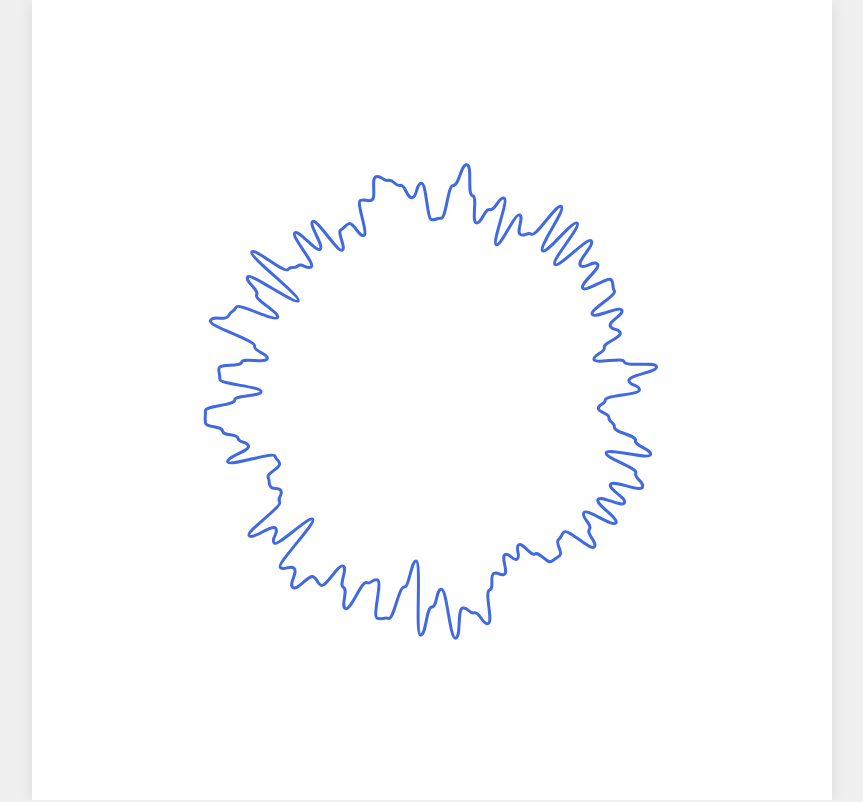
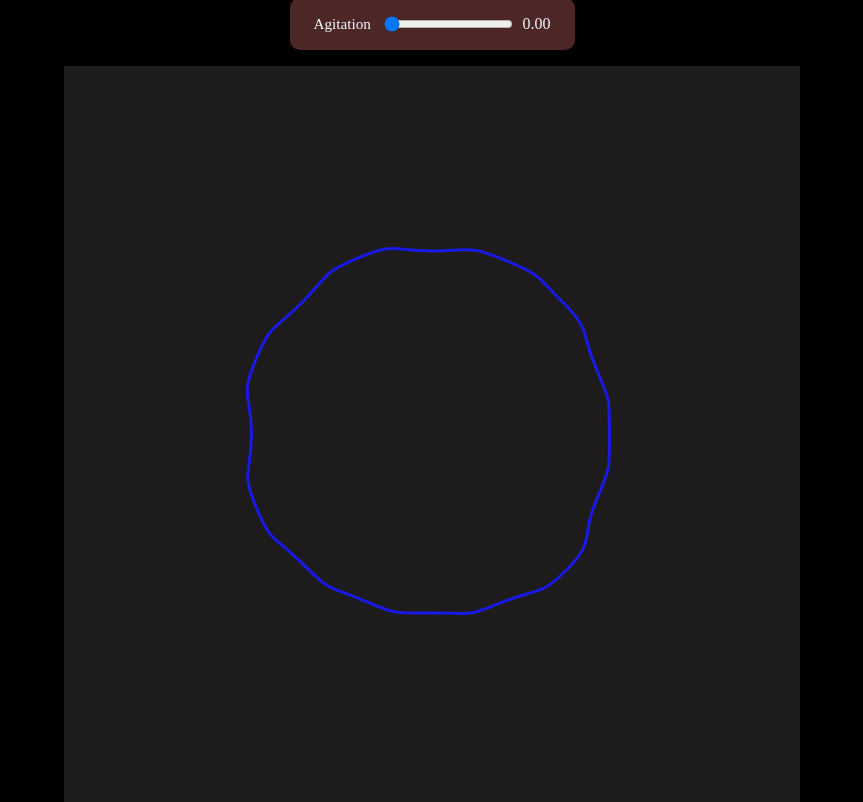
Before and after one commit to nathanaelambert/nthlmb, a plain HTML site: page animation/animation.html in a window 1280 px wide. Shown: the whole page, without its empty margins (208-1071 px from the left). Drawn offline with Linux system fonts and the light colour scheme.

Commit message:
variable number of points

```diff
--- a/animation/animation.html
+++ b/animation/animation.html
@@ -2,7 +2,7 @@
 <html lang="en">
 <head>
   <meta charset="UTF-8">
-  <title>Oscillating Smooth Circle</title>
+  <title>Oscillating Smooth Circle Controls</title>
   <style>
     html, body {
       height: 100%;
@@ -13,46 +13,137 @@
       min-height: 100vh;
       min-width: 100vw;
       display: flex;
+      flex-direction: column;
       align-items: center;
       justify-content: center;
-      background: #f0f0f0;
+      background: #000000;
+    }
+    #controls {
+      display: flex;
+      flex-wrap: wrap;
+      justify-content: center;
+      gap: 16px;
+      margin-bottom: 16px;
+      background: #a151517a;
+      color: aliceblue;
+      padding: 16px 24px;
+      border-radius: 10px;
+      box-shadow: 0 2px 8px rgba(0,0,0,0.07);
+    }
+    .control-group {
+      display: flex;
+      align-items: center;
+      gap: 8px;
+      min-width: 170px;
+    }
+    .control-group label {
+      min-width: 60px;
+      font-size: 0.95em;
     }
     canvas {
       display: block;
-      background: white;
+      background: rgb(29, 27, 27);
       box-shadow: 0 2px 16px rgba(0,0,0,0.1);
+      margin: 0 auto;
     }
   </style>
 </head>
 <body>
+<div id="controls">
+  <div class="control-group">
+    <label for="agitation">Agitation</label>
+    <input type="range" id="agitation" min="0" max="1" step="0.01" value="0">
+    <span id="agitation_val">0.00</span>
+  </div>
+</div>
 <canvas id="wave"></canvas>
 <script>
 const canvas = document.getElementById('wave');
 const ctx = canvas.getContext('2d');
 
+// Controls
+const agitationInput = document.getElementById('agitation');
+const agitationVal = document.getElementById('agitation_val');
+
+// Fixed values
+const amplitude = 0.04;
+const lineWeight = 3;
+
+// State
+let agitation = +agitationInput.value;
+let numPoints = 16;
+let speed = 1;
+let lineColor = 'hsl(240, 80%, 50%)'; // initial blue
+
+// Update agitation and derived parameters
+agitationInput.addEventListener('input', () => {
+  agitation = +agitationInput.value;
+  agitationVal.textContent = agitation.toFixed(2);
+  updateAgitationParams();
+  resetPhases();
+});
+function lerp(a, b, t) {
+  return a + (b - a) * t;
+}
+function lerpHue(a, b, t) {
+  // Interpolate hue taking the shortest path around the color wheel
+  let d = b - a;
+  if (d > 180) d -= 360;
+  if (d < -180) d += 360;
+  return (a + d * t + 360) % 360;
+}
+function updateAgitationParams() {
+  // Points: 16 to 100
+  numPoints = Math.round(lerp(16, 100, agitation));
+  // Speed: 1 to 20
+  speed = lerp(1, 20, agitation);
+  // Color: blue (240) -> purple (280) -> red (0)
+  let hue;
+  if (agitation < 0.5) {
+    hue = lerpHue(240, 280, agitation * 2); // 0..0.5: blue to purple
+  } else {
+    hue = lerpHue(280, 0, (agitation - 0.5) * 2); // 0.5..1: purple to red
+  }
+  lineColor = `hsl(${hue}, 80%, 50%)`;
+  agitationVal.textContent = agitation.toFixed(2);
+}
+updateAgitationParams();
+
 // Responsive square canvas
 function resizeCanvas() {
-  const size = Math.min(window.innerWidth, window.innerHeight);
+  const size = Math.min(window.innerWidth, window.innerHeight) * 0.92;
   canvas.width = size;
   canvas.height = size;
 }
 window.addEventListener('resize', resizeCanvas);
 resizeCanvas();
 
-const POINTS = 128;
+// Animated point phases/amplitudes
 let phases = [];
-let amplitudes = [];
-for (let i = 0; i < POINTS; i++) {
-  phases[i] = Math.random() * Math.PI * 2;
-  amplitudes[i] = 0.06 + Math.random() * 0.14; // 6% to 20% of radius
+let amplitudesArr = [];
+function resetPhases() {
+  phases = [];
+  amplitudesArr = [];
+  for (let i = 0; i < numPoints; i++) {
+    phases[i] = Math.random() * Math.PI * 2;
+    amplitudesArr[i] = amplitude; // fixed amplitude
+  }
+}
+resetPhases();
+
+// Regenerate phases/amplitudes if numPoints changes
+function maybeResetPhases(lastNumPoints) {
+  if (lastNumPoints !== numPoints) {
+    resetPhases();
+  }
 }
 
 function getOscillatingPoints(cx, cy, baseRadius, t) {
   const pts = [];
-  for (let i = 0; i < POINTS; i++) {
-    const angle = (i / POINTS) * 2 * Math.PI;
-    const osc = Math.sin(t + phases[i]);
-    const r = baseRadius * (1 + amplitudes[i] * osc);
+  for (let i = 0; i < numPoints; i++) {
+    const angle = (i / numPoints) * 2 * Math.PI;
+    const osc = Math.sin(t * speed + phases[i]);
+    const r = baseRadius * (1 + amplitudesArr[i] * osc);
     pts.push({
       x: cx + r * Math.cos(angle),
       y: cy + r * Math.sin(angle),
@@ -73,8 +164,13 @@ function getControlPoint(pt, angle, handleLen) {
   };
 }
 
+let lastNumPoints = numPoints;
 function draw() {
   ctx.clearRect(0, 0, canvas.width, canvas.height);
+
+  // If numPoints changed, reset phases
+  maybeResetPhases(lastNumPoints);
+  lastNumPoints = numPoints;
 
   const w = canvas.width;
   const h = canvas.height;
@@ -85,16 +181,18 @@ function draw() {
   const t = performance.now() * 0.001;
   const points = getOscillatingPoints(cx, cy, baseRadius, t);
 
-  // Handle length for smoothness: Kappa * radius (Kappa ≈ 0.5522847498 for a circle)
-  // But since our points oscillate, use local average radius for each segment
+  // Dynamically compute optimal handle length for smoothness
+  const kappa = 0.5522847498;
+  const theta = 2 * Math.PI / numPoints;
+
   ctx.beginPath();
-  for (let i = 0; i < POINTS; i++) {
+  for (let i = 0; i < numPoints; i++) {
     const curr = points[i];
-    const next = points[(i + 1) % POINTS];
+    const next = points[(i + 1) % numPoints];
 
     // Average radius for handle length
     const avgR = (curr.r + next.r) / 2;
-    const handleLen = avgR * 0.5522847498 * (2 * Math.PI / POINTS);
+    const handleLen = avgR * kappa * theta; // optimal for circle with n points
 
     // Outgoing control point from curr (tangent to circle at curr)
     const cp1 = getControlPoint(curr, curr.angle, handleLen);
@@ -105,8 +203,8 @@ function draw() {
     ctx.bezierCurveTo(cp1.x, cp1.y, cp2.x, cp2.y, next.x, next.y);
   }
   ctx.closePath();
-  ctx.strokeStyle = 'royalblue';
-  ctx.lineWidth = 3;
+  ctx.strokeStyle = lineColor;
+  ctx.lineWidth = lineWeight;
   ctx.stroke();
 
   requestAnimationFrame(draw);
```
